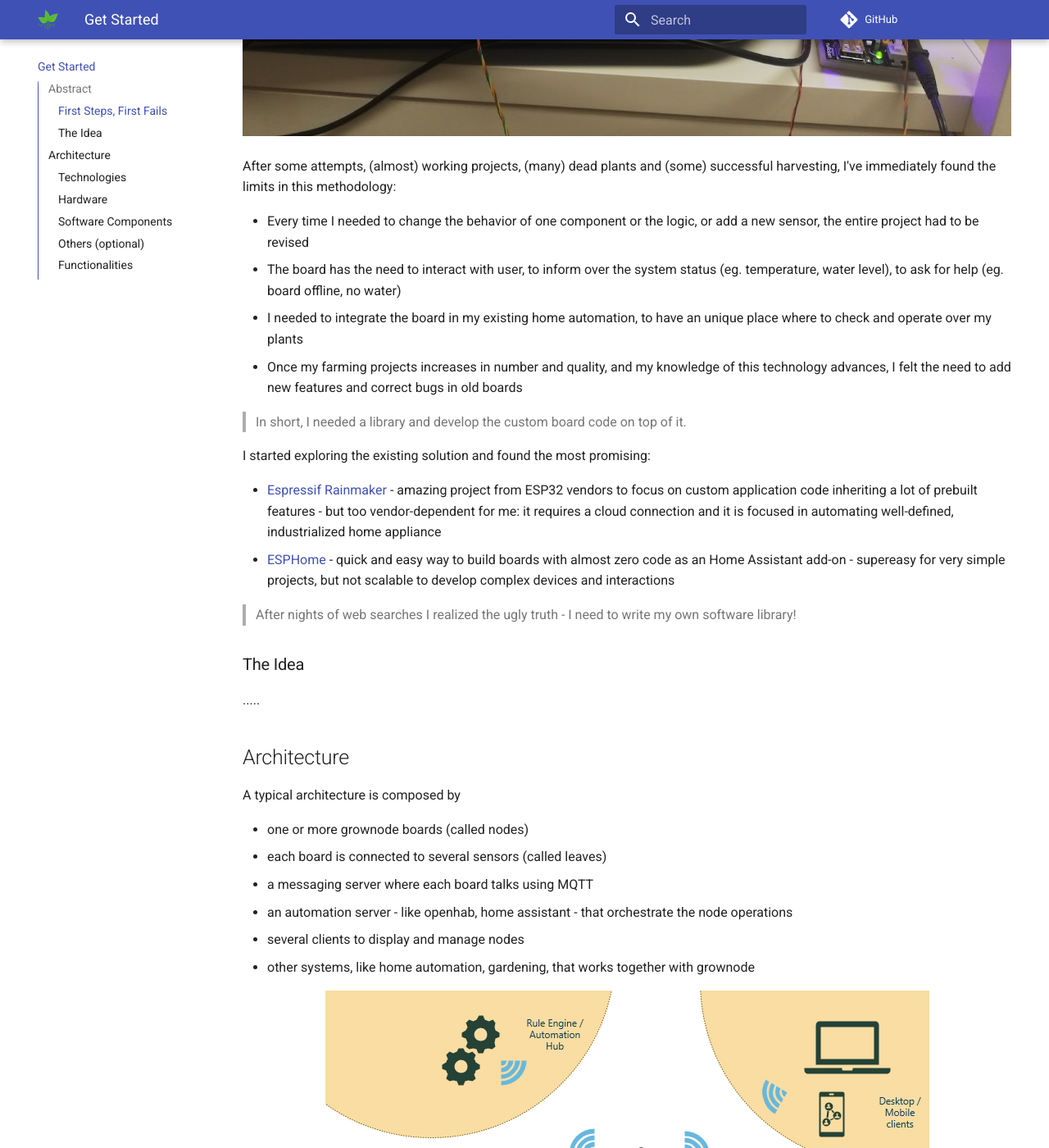
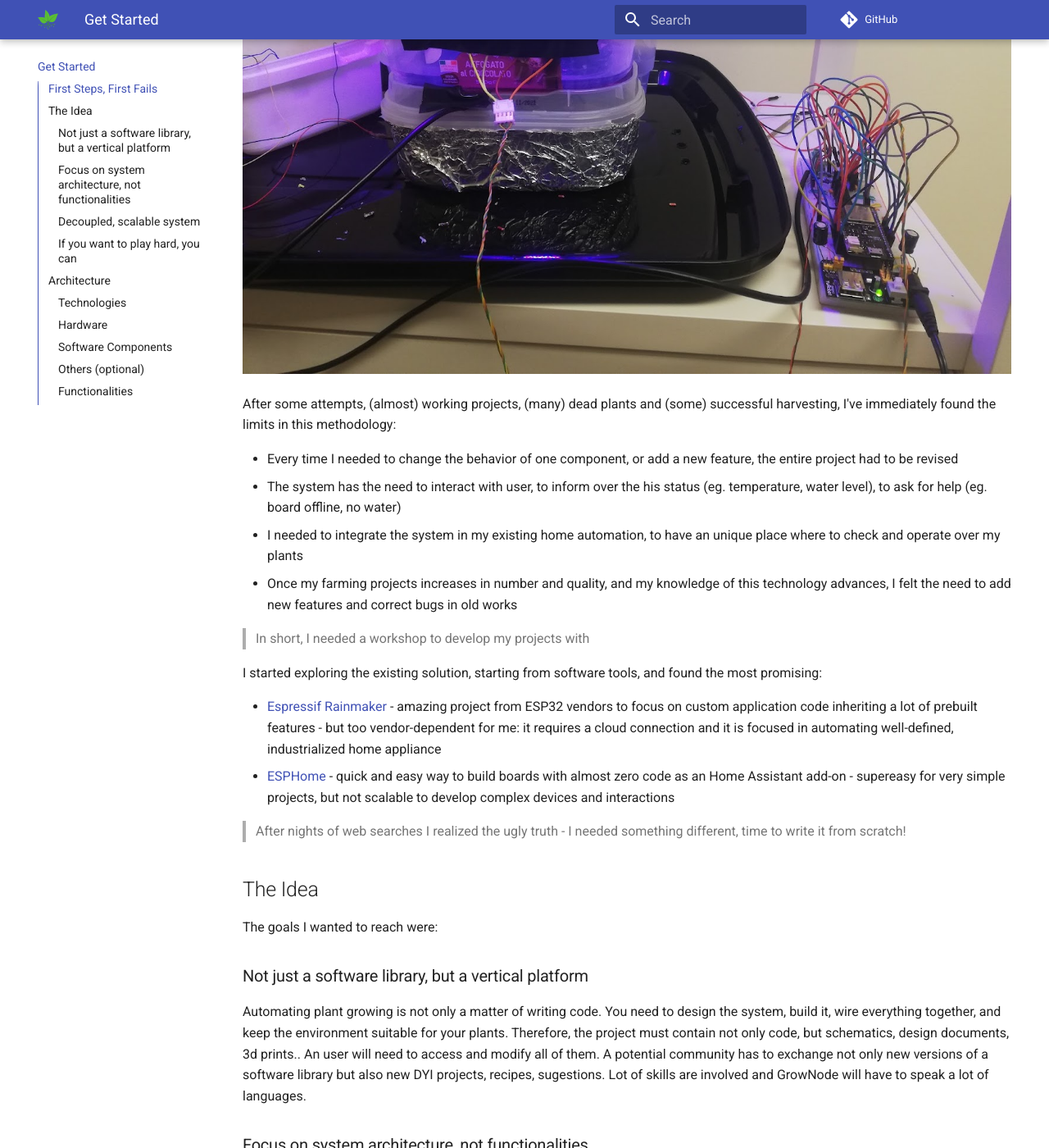
Before and after one commit to ogghst/grownode, an MkDocs documentation site: the page built from docs/index.md, in a window 1280 px wide and 1400 px high, scrolled down 1413 px. Shown: the whole window at 82% size. Built offline with MkDocs 1.6.1 and Material for MkDocs 9.7.7, drawn with Linux system fonts in a browser that asks for light colours; comment, search, counter and statistics services are not loaded; some of the changed text lies outside the part shown.

Commit message:
Update index.md

```diff
--- a/docs/index.md
+++ b/docs/index.md
@@ -6,13 +5,23 @@
 
 GrowNode is a vertical framework to build IoT devices targeted to growing plants in a controlled environment. It is currently based on the work of [Nicola Muratori](https://github.com/ogghst).
 
-## Abstract
+# Get Started
 
-It all started merging the need to keep updated the software development skills, the curiosity for the IOT world, and the idea that technology could help in restoring the connection between urban people, nature and food.
+It all started with an idea. We're now in an era where technology could help in restoring the connection between urban people, nature and food.
 
-### First Steps, First Fails
+Everyone can have access to resources that were available only to big industries. Microcontrollers and hardware components are now available for few dollars, 3D printers can make complex and specialized parts that were impossible to hand craft. You can access online to all the information you need to build almost everything.
 
-First steps in automating my plants growth were made using circuits using Arduino environment and custom code, wiring sensors and actuators
+And most of us lives in urban areas, we can buy food but we have no way to produce it.
+
+Therefore I started putting all pieces together. It's now possible to build systems capable of growing and harvesting your food at your home, with an home made system. Lots of examples are available online by users who started their projects from scratch.
+
+And I'm a software engineer used to work with open source technologies. I know the added value that the community work has. My knowledge, the tools I use every day, and ultimately my salary is obtained thanks to people that decided to share their creative work to everyone.
+
+So maybe it's my turn to return what the community gave to me.
+
+## First Steps, First Fails
+
+First steps in automating my plants growth were made using circuits using Arduino environment, custom code, recycled parts found in my house, wiring sensors and actuators by hand
 
 <p align="center">
 <img src="img/first_steps.jpg">
@@ -20,23 +29,39 @@
 
 After some attempts, (almost) working projects, (many) dead plants and (some) successful harvesting, I've immediately found the limits in this methodology:
 
-- Every time I needed to change the behavior of one component or the logic, or add a new sensor, the entire project had to be revised
-- The board has the need to interact with user, to inform over the system status (eg. temperature, water level), to ask for help (eg. board offline, no water)
-- I needed to integrate the board in my existing home automation, to have an unique place where to check and operate over my plants
-- Once my farming projects increases in number and quality, and my knowledge of this technology advances, I felt the need to add new features and correct bugs in old boards
+ - Every time I needed to change the behavior of one component, or add a new feature, the entire project had to be revised
+ - The system has the need to interact with user, to inform over the his status (eg. temperature, water level), to ask for help (eg. board offline, no water)
+ - I needed to integrate the system in my existing home automation, to have an unique place where to check and operate over my plants
+ - Once my farming projects increases in number and quality, and my knowledge of this technology advances, I felt the need to add new features and correct bugs in old works
 
-> In short, I needed a library and develop the custom board code on top of it.
+> In short, I needed a workshop to develop my projects with
 
-I started exploring the existing solution and found the most promising:
+I started exploring the existing solution, starting from software tools, and found the most promising:
 
-- [Espressif Rainmaker](https://rainmaker.espressif.com/) - amazing project from ESP32 vendors to focus on custom application code inheriting a lot of prebuilt features - but too vendor-dependent for me: it requires a cloud connection and it is focused in automating well-defined, industrialized home appliance
-- [ESPHome](https://esphome.io/index.html) - quick and easy way to build boards with almost zero code as an Home Assistant add-on - supereasy for very simple projects, but not scalable to develop complex devices and interactions
+ - [Espressif Rainmaker](https://rainmaker.espressif.com/) - amazing project from ESP32 vendors to focus on custom application code inheriting a lot of prebuilt features - but too vendor-dependent for me: it requires a cloud connection and it is focused in automating well-defined, industrialized home appliance
+ - [ESPHome](https://esphome.io/index.html) - quick and easy way to build boards with almost zero code as an Home Assistant add-on - supereasy for very simple projects, but not scalable to develop complex devices and interactions
 
-> After nights of web searches I realized the ugly truth - I need to write my own software library!
+> After nights of web searches I realized the ugly truth - I needed something different, time to write it from scratch!
 
-### The Idea
+## The Idea
 
-.....
+The goals I wanted to reach were:
+
+### Not just a software library, but a vertical platform
+
+Automating plant growing is not only a matter of writing code. You need to design the system, build it, wire everything together, and keep the environment suitable for your plants. Therefore, the project must contain not only code, but schematics, design documents, 3d prints.. An user will need to access and modify all of them. A potential community has to exchange not only new versions of a software library but also new DYI projects, recipes, sugestions. Lot of skills are involved and GrowNode will have to speak a lot of languages.
+
+### Focus on system architecture, not functionalities
+
+Whoever has to work with this project, has to start with simple things. Custom code written has to be limited to defining what sensors are present in the system, and how they have to interact between each other. Schematics, 3D prints, instructions should be avaialable to give to users the physical building blocks that matches software components
+
+### Decoupled, scalable system
+
+The environment where GrowNode systems has to operate will be distributed, scalable, etherogeneous. System boundaries can change as we increase the size of our farm, we add features, or entire new systems. A farming project could interact with his environment, e.g.
+
+### If you want to play hard, you can
+
+
 
 ## Architecture
 
```
Also changed, not shown: other parts of docs/index.md (+0 -1 lines).
